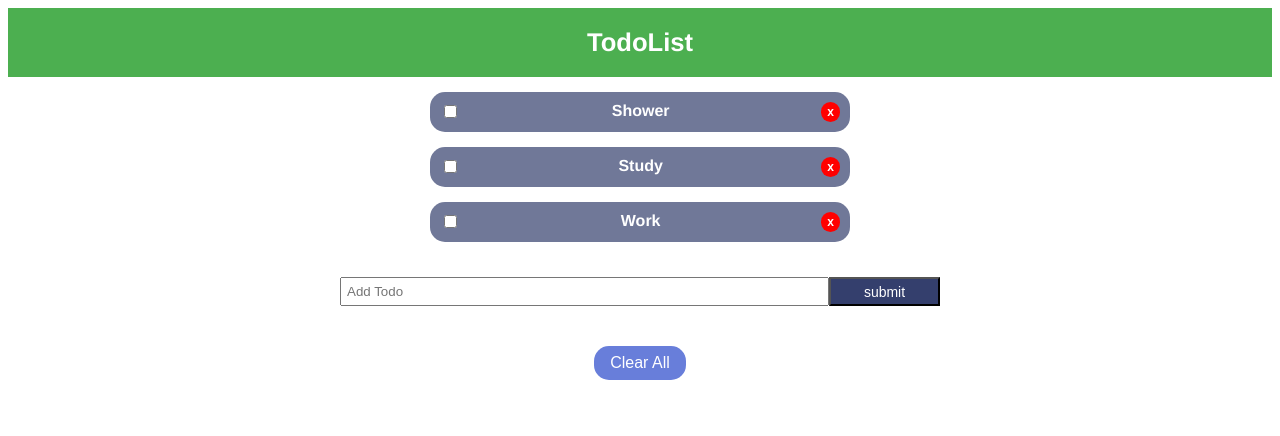
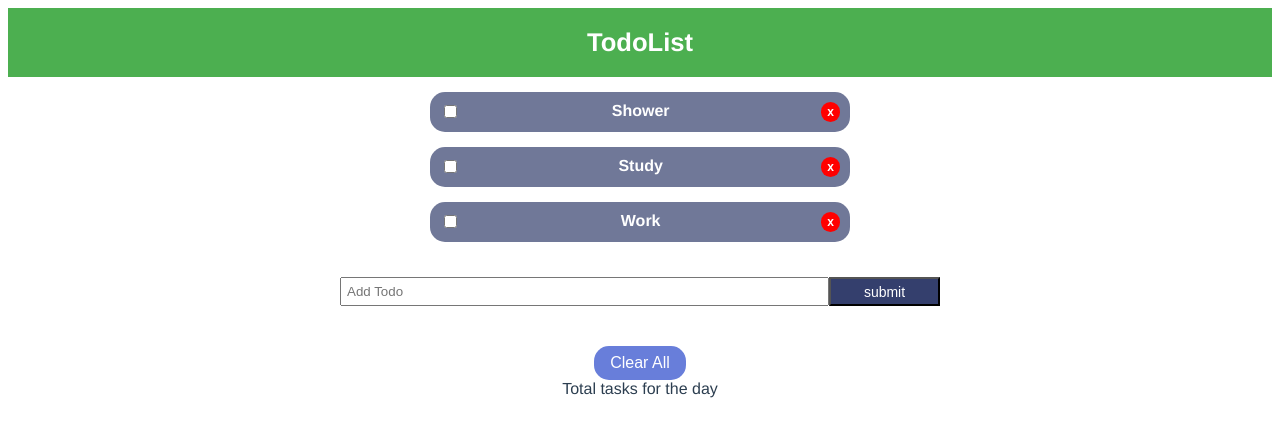
Before and after one commit to frontendops/vue-js-todo-app, a Vue app: page / in a window 1280 px wide. Shown: the top 436 px of the page. Built offline with nearby package versions, Linux system fonts and the light colour scheme.

Commit message:
Added TotalTasks component

```diff
--- a/src/App.vue
+++ b/src/App.vue
@@ -3,6 +3,7 @@
     <Header/>
     <Todos v-bind:todos="todos" v-on:del-todo="handleTodoDel"/>
     <AddTodo v-on:add-todo="handleAddTodo" v-on:clear-all="clearAll"/>
+    <TotalTasks/>
   </div>
 </template>
 
@@ -12,13 +13,15 @@
 import Todos from "./components/Todos";
 import Header from "./components/layout/Header";
 import AddTodo from "./components/AddTodo";
+import TotalTasks from "./components/TotalTasks";
 
 export default {
   name: "app",
   components: {
     Todos,
     Header,
-    AddTodo
+    AddTodo,
+    TotalTasks
   },
   data() {
     return {
--- /dev/null
+++ b/src/components/TotalTasks.vue
@@ -0,0 +1,12 @@
+<template>
+  <div>Total tasks for the day</div>
+</template>
+
+<script>
+export default {
+  name: "TotalTasks"
+};
+</script>
+
+<style scoped>
+</style>
```
